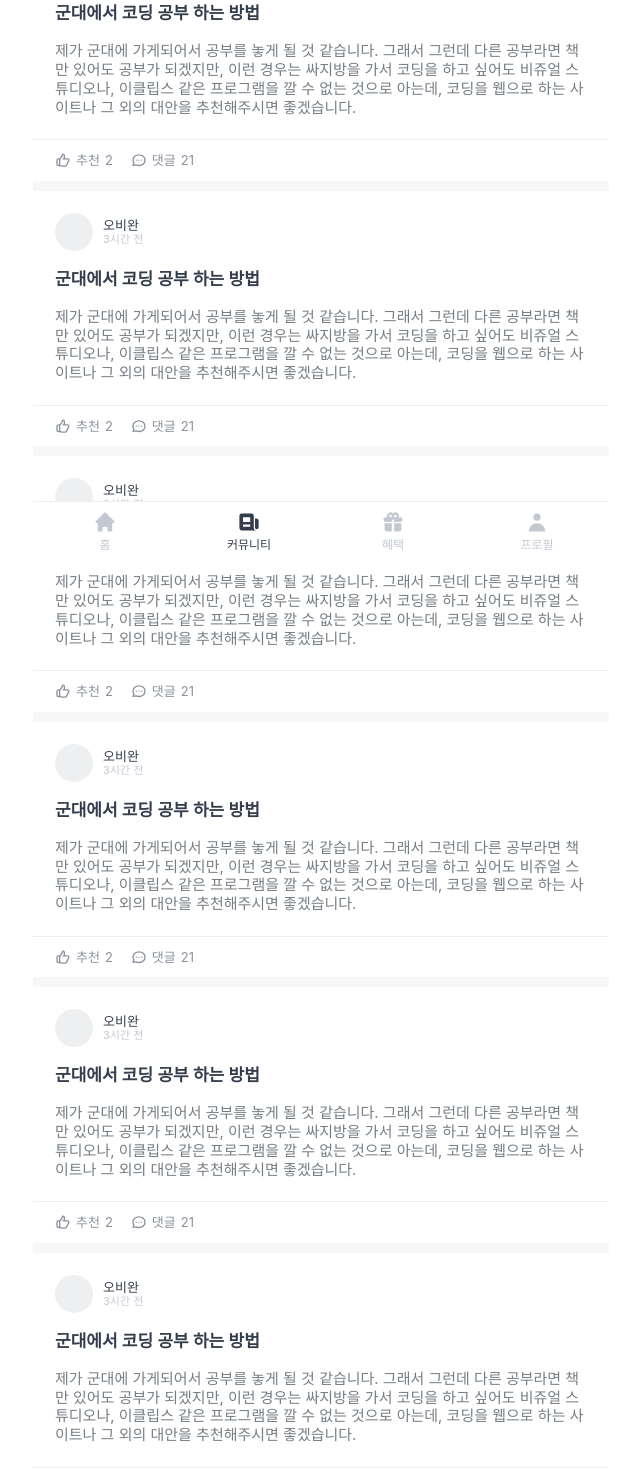
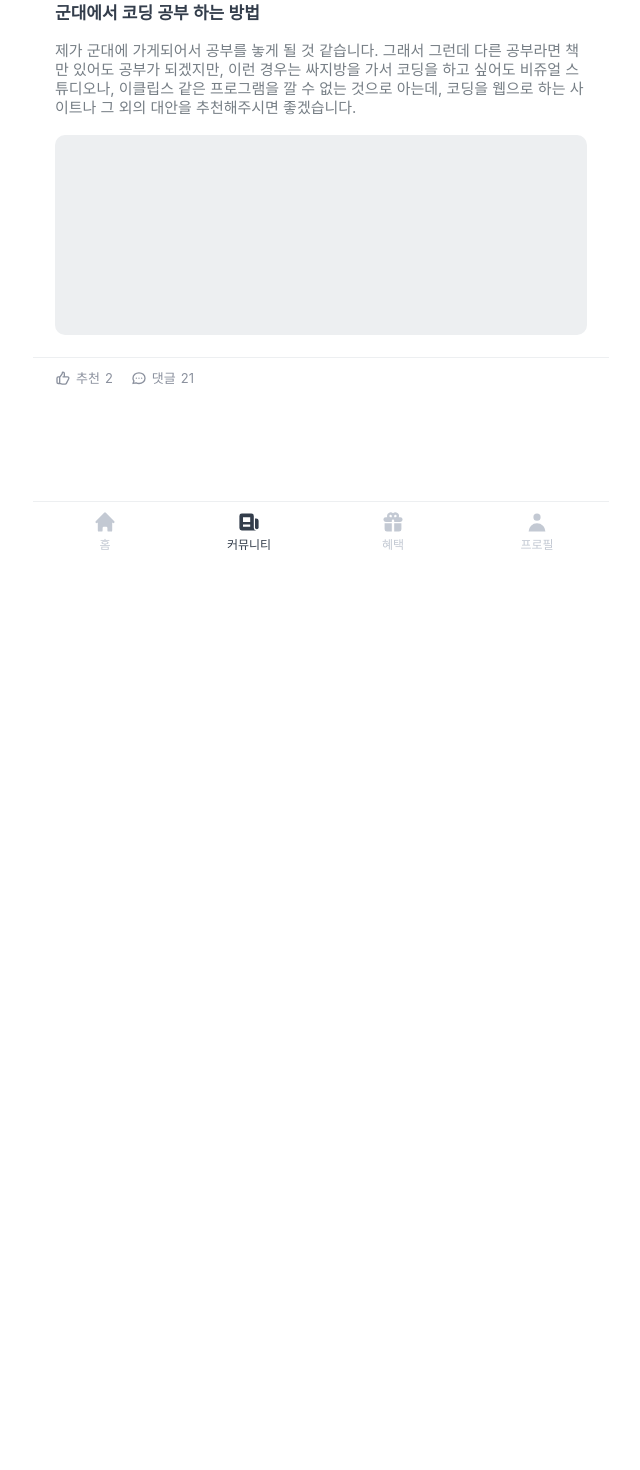
Before and after one commit to k1a11220/solift-web, a Next.js app: page /community in a window 1280 px wide. Shown: the part 240-1710 px from the top of the page, without its empty margins (319-959 px from the left). After the commit the page ends 800 px from the top, so only its background shows below. Built offline with nearby package versions, Linux system fonts and the light colour scheme; a web font is replaced by a local one.

Commit message:
Edit bokdda

```diff
--- a/components/header.tsx
+++ b/components/header.tsx
@@ -6,7 +6,7 @@ const Container = styled.div`
   align-items: flex-end;
   justify-content: center;
   height: 60px;
-  max-width: 36rem;
+  padding: 12px;
 
   & h1 {
     font-size: 15px;
--- a/components/post.tsx
+++ b/components/post.tsx
@@ -1,9 +1,7 @@
 import styled from "@emotion/styled";
-import Link from "next/link";
 
 const Container = styled.div`
   background-color: var(--white);
-  cursor: pointer;
 `;
 
 const Profile = styled.div`
@@ -77,9 +75,14 @@ const PostInfo = styled.div`
   }
 `;
 
+const PostImg = styled.div`
+  height: 200px;
+  background-color: var(--grey100);
+  border-radius: 10px;
+`;
+
 const Post = () => {
   return (
-    <Link href={"/"}>
     <Container>
       <PostContent>
         <UserInfo>
@@ -91,12 +94,13 @@ const Post = () => {
         </UserInfo>
         <h3>군대에서 코딩 공부 하는 방법</h3>
         <PostDetail>
-            제가 군대에 가게되어서 공부를 놓게 될 것 같습니다. 그래서 그런데
-            다른 공부라면 책만 있어도 공부가 되겠지만, 이런 경우는 싸지방을 가서
-            코딩을 하고 싶어도 비쥬얼 스튜디오나, 이클립스 같은 프로그램을 깔 수
-            없는 것으로 아는데, 코딩을 웹으로 하는 사이트나 그 외의 대안을
-            추천해주시면 좋겠습니다.
+          제가 군대에 가게되어서 공부를 놓게 될 것 같습니다. 그래서 그런데 다른
+          공부라면 책만 있어도 공부가 되겠지만, 이런 경우는 싸지방을 가서 코딩을
+          하고 싶어도 비쥬얼 스튜디오나, 이클립스 같은 프로그램을 깔 수 없는
+          것으로 아는데, 코딩을 웹으로 하는 사이트나 그 외의 대안을 추천해주시면
+          좋겠습니다.
         </PostDetail>
+        <PostImg />
       </PostContent>
       <PostInfo>
         <div>
@@ -141,7 +145,6 @@ const Post = () => {
         </div>
       </PostInfo>
     </Container>
-    </Link>
   );
 };
 
--- a/pages/community/index.tsx
+++ b/pages/community/index.tsx
@@ -1,6 +1,7 @@
 import Chip from "@components/chip";
 import Post from "@components/post";
 import styled from "@emotion/styled";
+import Link from "next/link";
 
 const Container = styled.div``;
 
@@ -53,12 +54,9 @@ const Community = () => {
         <Chip isActive={false} content={"생활"} />
       </Chips>
       <PostList>
-        <Post />
-        <Post />
-        <Post />
-        <Post />
-        <Post />
-        <Post />
+        <Link href={"/community/post/1"}>
+          <Post />
+        </Link>
       </PostList>
     </Container>
   );
```
Also changed, not shown: pages/community/post/[id].tsx (added, +13 -0 lines). Lines whose indentation alone changed are shown as unchanged.
